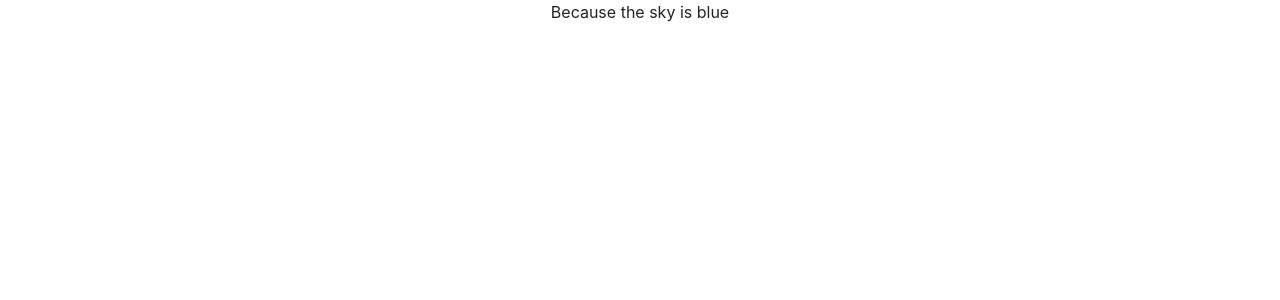
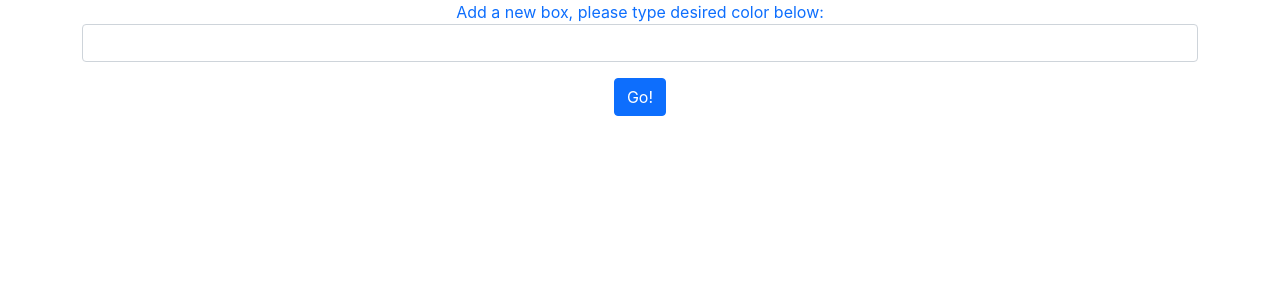
Before and after one commit to aschoch10/box-generator, a React (Create React App) app: page / in a window 1280 px wide. Shown: the top 300 px of the page. Built offline with nearby package versions, Linux system fonts and the light colour scheme.

Commit message:
input variable

```diff
--- a/src/App.js
+++ b/src/App.js
@@ -1,10 +1,12 @@
 import logo from './logo.svg';
 import './App.css';
+import Box from './components/Box';
 
+// returning jsx file class
 function App() {
   return (
-    <div className="App">
-        <p>Because the sky is blue</p>
+    <div className="App container text-primary">
+        <Box></Box>
     </div>
   );
 }
--- /dev/null
+++ b/src/components/Box.jsx
@@ -0,0 +1,27 @@
+import React, {useState} from 'react';
+
+const Box =(props)=>{
+    //creating state variables to hold form info
+    let [boxColor, setBoxColor] = useState("")
+
+    // create box function
+    let createBox = (e)=>{
+        //preventing reloading page on form submission
+        e.preventDefault();
+        console.log("Submitted box color, please wait...")
+        console.log(boxColor)
+    }
+
+    //render view
+    return (
+        <form onSubmit={createBox}>
+            <div className="form-group"></div>
+            <label htmlFor="">Add a new box, please type desired color below:</label>
+            <input type="text" name="" id="" className="form-control" onChange={(e)=>setBoxColor(e.target.value)}/>
+            <p></p>
+            <button className="btn btn-primary" value="Create box">Go!</button>
+        </form>
+    )
+}
+
+export default Box;
```
